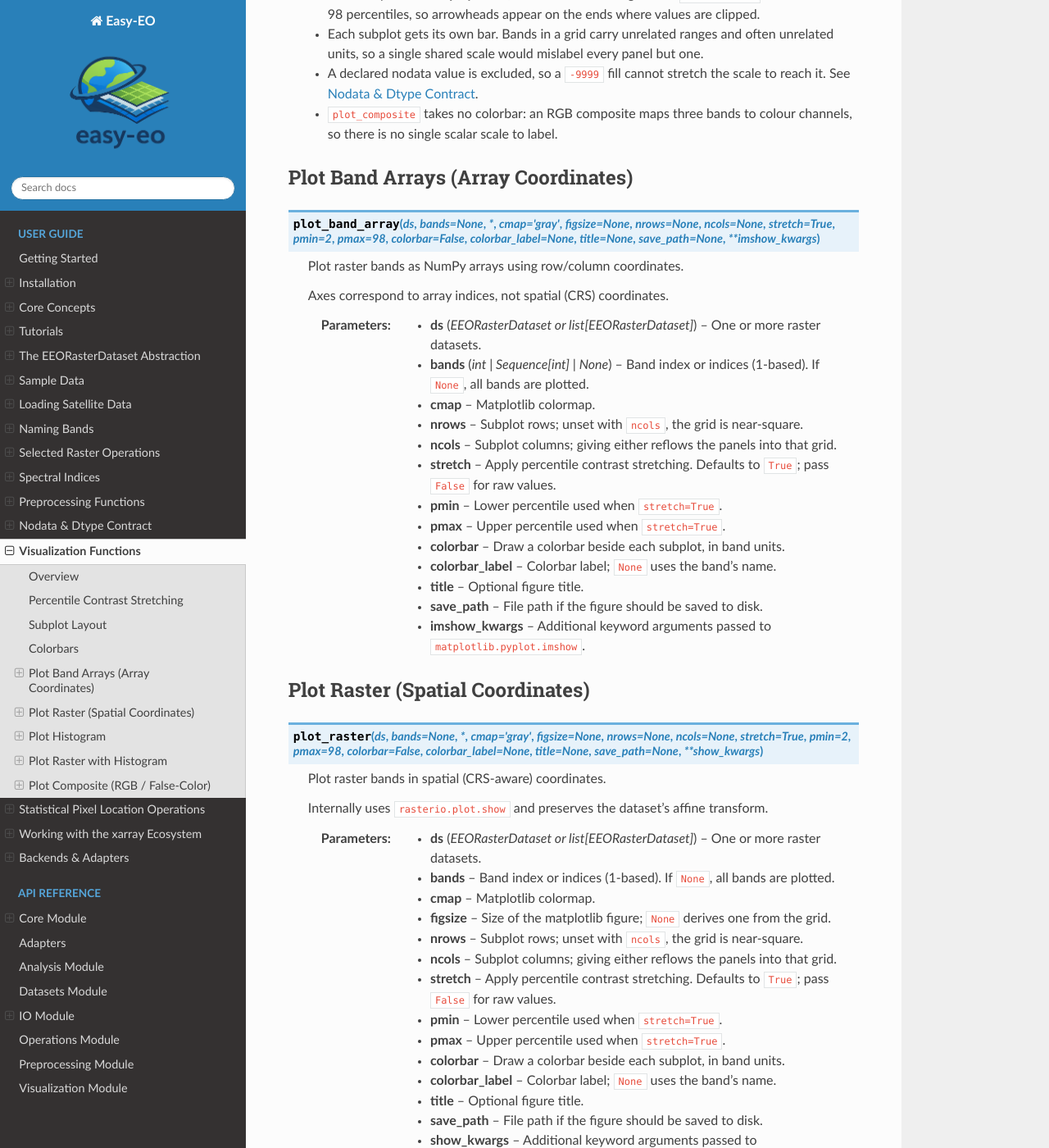
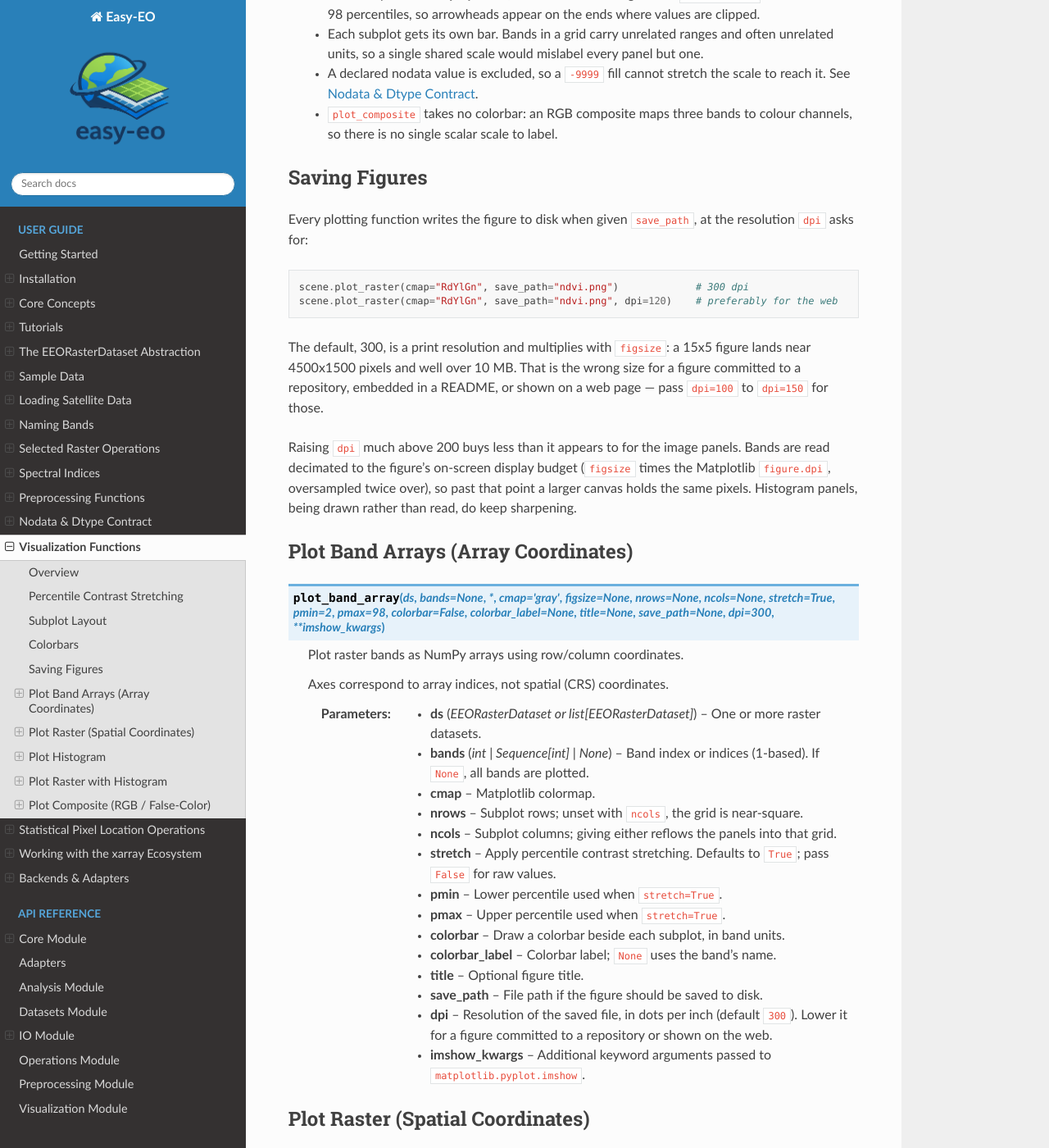
Before and after one commit to Tommy-Burns/easy-eo, a Sphinx documentation site: the page built from docs/source/user_guide/visualization.rst, in a window 1280 px wide and 1400 px high, scrolled down 2785 px. Shown: the whole window at 82% size. Built offline with Sphinx 7.4.7 and the Read the Docs theme 3.1.0, drawn with Linux system fonts in a browser that asks for light colours; some of the changed text lies outside the part shown.

Commit message:
docs: added exposing dpi on the plotting functions that save to docs

```diff
--- a/docs/source/user_guide/visualization.rst
+++ b/docs/source/user_guide/visualization.rst
@@ -145,10 +145,32 @@ Notes:
     - ``plot_composite`` takes no colorbar: an RGB composite maps three bands to
       colour channels, so there is no single scalar scale to label.
 
+Saving Figures
+--------------
+
+Every plotting function writes the figure to disk when given ``save_path``, at
+the resolution ``dpi`` asks for:
+
+.. code-block:: python
+
+   scene.plot_raster(cmap="RdYlGn", save_path="ndvi.png")             # 300 dpi
+   scene.plot_raster(cmap="RdYlGn", save_path="ndvi.png", dpi=120)    # preferably for the web
+
+The default, 300, is a print resolution and multiplies with ``figsize``: a 15x5
+figure lands near 4500x1500 pixels and well over 10 MB. That is the wrong size
+for a figure committed to a repository, embedded in a README, or shown on a web
+page — pass ``dpi=100`` to ``dpi=150`` for those.
+
+Raising ``dpi`` much above 200 buys less than it appears to for the image
+panels. Bands are read decimated to the figure's on-screen display budget
+(``figsize`` times the Matplotlib ``figure.dpi``, oversampled twice over), so
+past that point a larger canvas holds the same pixels. Histogram panels, being
+drawn rather than read, do keep sharpening.
+
 Plot Band Arrays (Array Coordinates)
 ------------------------------------
 
-.. function:: plot_band_array(ds, bands=None, *, cmap="gray", figsize=None, nrows=None, ncols=None, stretch=True, pmin=2, pmax=98, colorbar=False, colorbar_label=None, title=None, save_path=None, **imshow_kwargs)
+.. function:: plot_band_array(ds, bands=None, *, cmap="gray", figsize=None, nrows=None, ncols=None, stretch=True, pmin=2, pmax=98, colorbar=False, colorbar_label=None, title=None, save_path=None, dpi=300, **imshow_kwargs)
 
    Plot raster bands as NumPy arrays using row/column coordinates.
 
@@ -168,13 +190,15 @@ Plot Band Arrays (Array Coordinates)
    :param colorbar_label: Colorbar label; ``None`` uses the band's name.
    :param title: Optional figure title.
    :param save_path: File path if the figure should be saved to disk.
+   :param dpi: Resolution of the saved file, in dots per inch (default ``300``).
+       Lower it for a figure committed to a repository or shown on the web.
    :param imshow_kwargs: Additional keyword arguments passed to
        ``matplotlib.pyplot.imshow``.
 
 Plot Raster (Spatial Coordinates)
 ---------------------------------
 
-.. function:: plot_raster(ds, bands=None, *, cmap="gray", figsize=None, nrows=None, ncols=None, stretch=True, pmin=2, pmax=98, colorbar=False, colorbar_label=None, title=None, save_path=None, **show_kwargs)
+.. function:: plot_raster(ds, bands=None, *, cmap="gray", figsize=None, nrows=None, ncols=None, stretch=True, pmin=2, pmax=98, colorbar=False, colorbar_label=None, title=None, save_path=None, dpi=300, **show_kwargs)
 
    Plot raster bands in spatial (CRS-aware) coordinates.
 
@@ -195,13 +219,15 @@ Plot Raster (Spatial Coordinates)
    :param colorbar_label: Colorbar label; ``None`` uses the band's name.
    :param title: Optional figure title.
    :param save_path: File path if the figure should be saved to disk.
+   :param dpi: Resolution of the saved file, in dots per inch (default ``300``).
+       Lower it for a figure committed to a repository or shown on the web.
    :param show_kwargs: Additional keyword arguments passed to
        ``rasterio.plot.show``.
 
 Plot Histogram
 --------------
 
-.. function:: plot_histogram(ds, bands=None, *, bins=256, figsize=None, nrows=None, ncols=None, log=False, title=None, save_path=None, **hist_kwargs)
+.. function:: plot_histogram(ds, bands=None, *, bins=256, figsize=None, nrows=None, ncols=None, log=False, title=None, save_path=None, dpi=300, **hist_kwargs)
 
    Plot histograms of raster band values.
 
@@ -218,13 +244,15 @@ Plot Histogram
    :param log: Use a logarithmic scale on the y-axis.
    :param title: Optional figure title.
    :param save_path: File path if the figure should be saved to disk.
+   :param dpi: Resolution of the saved file, in dots per inch (default ``300``).
+       Lower it for a figure committed to a repository or shown on the web.
    :param hist_kwargs: Additional keyword arguments passed to
        ``matplotlib.pyplot.hist``.
 
 Plot Raster with Histogram
 --------------------------
 
-.. function:: plot_raster_with_histogram(ds, bands=None, *, cmap="gray", figsize: tuple[int, int] = (10, 5), bins=256, pmin=2, pmax=98, stretch=False, colorbar=False, colorbar_label=None, title=None, save_path=None)
+.. function:: plot_raster_with_histogram(ds, bands=None, *, cmap="gray", figsize: tuple[int, int] = (10, 5), bins=256, pmin=2, pmax=98, stretch=False, colorbar=False, colorbar_label=None, title=None, save_path=None, dpi=300)
 
    Plot raster bands alongside their corresponding histograms.
 
@@ -244,11 +272,13 @@ Plot Raster with Histogram
    :param colorbar_label: Colorbar label; ``None`` uses the band's name.
    :param title: Optional figure title.
    :param save_path: File path if the figure should be saved to disk.
+   :param dpi: Resolution of the saved file, in dots per inch (default ``300``).
+       Lower it for a figure committed to a repository or shown on the web.
 
 Plot Composite (RGB / False-Color)
 ----------------------------------
 
-.. function:: plot_composite(ds, bands, *, stretch=True, figsize=(8, 8), pmin=2, pmax=98, title=None, save_path=None)
+.. function:: plot_composite(ds, bands, *, stretch=True, figsize=(8, 8), pmin=2, pmax=98, title=None, save_path=None, dpi=300)
 
    Plot a three-band raster composite (e.g., RGB or false-color).
 
@@ -263,6 +293,8 @@ Plot Composite (RGB / False-Color)
    :param pmax: Upper percentile used when ``stretch=True``.
    :param title: Optional figure title.
    :param save_path: File path if the figure should be saved to disk.
+   :param dpi: Resolution of the saved file, in dots per inch (default ``300``).
+       Lower it for a figure committed to a repository or shown on the web.
 
    .. note::
 
```
